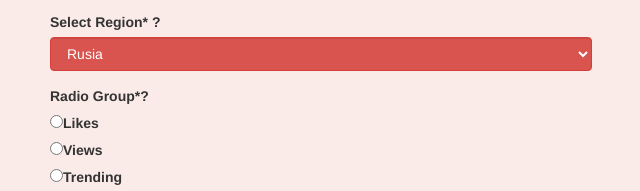
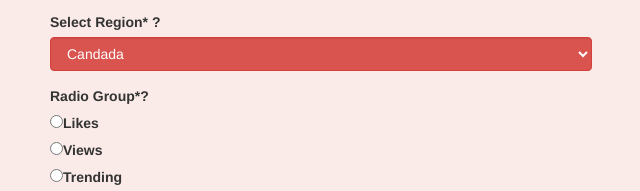
Before and after one commit to Estefycp/youtube-time, a website: page index.html in a window 1280 px wide. Shown: the part 232-423 px from the top of the page, 319-959 px from the left. Drawn offline with nearby package versions, Linux system fonts and the light colour scheme.

Commit message:
paises bien

```diff
--- a/index.html
+++ b/index.html
@@ -75,16 +75,16 @@
                         class="fb-select-label">Select Region<span class="fb-required">*</span>
                         <span class="tooltip-element" tooltip="This is the categorie that your video will belong to ">?</span>
                     </label><select class="form-control btn-danger " name="select-1557104728295" id="select-1557104728295" required="required" aria-required="true">
-                        <option value="US" id="select-1557104728295-0">United States</option>
+                        <!-- <option value="US" id="select-1557104728295-0">United States</option> -->
                         <option value="CA" id="select-1557104728295-1">Candada</option>
                         <option value="DE" id="select-1557104728295-2">Alemania</option>
-                        <option value="JP" id="select-1557104728295-3">Japon</option>
-                        <option value="KR" id="select-1557104728295-4">Corea del sur</option>
-                        <option value="MX" id="select-1557104728295-5">Mexico</option>
-                        <option value="RU" selected="true" id="select-1557104728295-6">Rusia</option>
+                        <!-- <option value="JP" id="select-1557104728295-3">Japon</option> -->
+                        <!-- <option value="KR" id="select-1557104728295-4">Corea del sur</option> -->
+                        <!-- <option value="MX" id="select-1557104728295-5">Mexico</option> -->
+                        <!-- <option value="RU" selected="true" id="select-1557104728295-6">Rusia</option> -->
                         <option value="FR" id="select-1557104728295-7">Francia</option>
-                        <option value="GB" id="select-1557104728295-8">Grecia</option>
-                        <option value="IN" id="select-1557104728295-9">India</option>
+                        <option value="GB" id="select-1557104728295-8">Reino Unido</option>
+                        <!-- <option value="IN" id="select-1557104728295-9">India</option> -->
                     </select></div>
                 <div class="fb-radio-group form-group field-radio-group-1557103310289 row "><label
                         for="radio-group-1557103310289" class="fb-radio-group-label ">Radio Group<span
```
